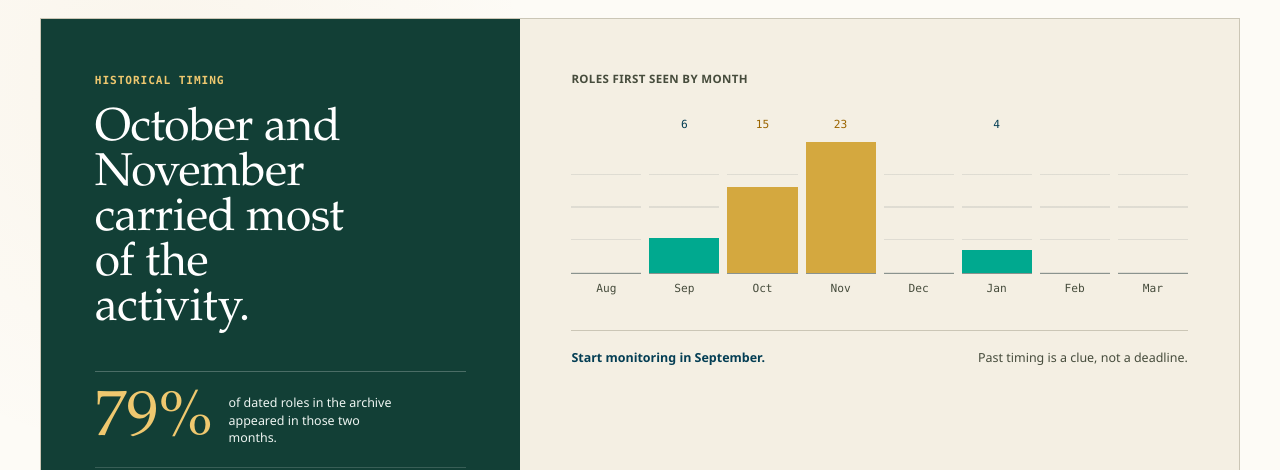
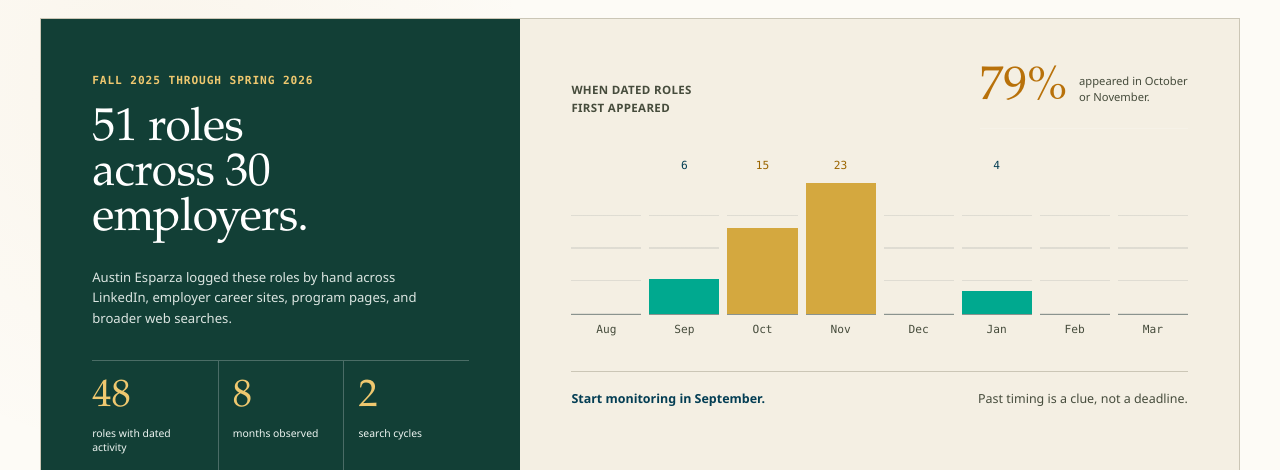
Before and after one commit to austinesparza/csulb-biotech-career-hub, a Next.js app: page /calendar in a window 1280 px wide. Shown: the part 482-952 px from the top of the page. Built offline with nearby package versions, Linux system fonts and the light colour scheme; no server answers; the database is empty.

Commit message:
Refine archive story and homepage close

```diff
--- a/src/app/about/page.tsx
+++ b/src/app/about/page.tsx
@@ -1,9 +1,9 @@
 import Image from 'next/image';
 import Link from 'next/link';
 import { CLUB_LINKS, mailto } from '@/lib/clubLinks';
+import aboutDnaAnalysts from '../../../public/brand/about-dna-analysts.webp';
 import aboutHela from '../../../public/brand/about-hela.webp';
 import footerLab from '../../../public/brand/footer-lab.webp';
-import prepareStudents from '../../../public/brand/prepare-students.webp';
 
 const DISCOVERY_PATHS = [
   ['Daily source checks', 'Approved employer and program sites'],
@@ -134,8 +134,8 @@ export default function AboutPage() {
       <section className="about-contribute site-wrap">
         <div className="about-contribute-image">
           <Image
-            src={prepareStudents}
-            alt="Biotechnology students working together in a teaching laboratory"
+            src={aboutDnaAnalysts}
+            alt="Three DNA analysts preparing samples at a sequencing laboratory bench"
             fill
             placeholder="blur"
             sizes="(max-width: 820px) 100vw, 60vw"
--- a/src/app/calendar/page.tsx
+++ b/src/app/calendar/page.tsx
@@ -83,15 +83,38 @@ export default async function CalendarPage() {
 
       <section className="calendar-pattern" aria-labelledby="pattern-title">
         <div className="calendar-pattern-summary">
-          <p className="calendar-pattern-eyebrow">Historical timing</p>
-          <h2 id="pattern-title">October and November carried most of the activity.</h2>
-          <div className="calendar-season-insight">
-            <strong>{autumnPeakShare}%</strong>
-            <span>of dated roles in the archive appeared in those two months.</span>
-          </div>
+          <p className="calendar-pattern-eyebrow">Fall 2025 through spring 2026</p>
+          <h2 id="pattern-title">
+            {HISTORICAL_ARCHIVE_SUMMARY.roles} roles across{' '}
+            {HISTORICAL_ARCHIVE_SUMMARY.normalizedEmployers} employers.
+          </h2>
+          <p className="calendar-collection-note">
+            Austin Esparza logged these roles by hand across LinkedIn, employer career
+            sites, program pages, and broader web searches.
+          </p>
+          <dl className="calendar-archive-metrics">
+            <div>
+              <dt>{HISTORICAL_ARCHIVE_SUMMARY.datedRoles}</dt>
+              <dd>roles with dated activity</dd>
+            </div>
+            <div>
+              <dt>{RECRUITING_MONTHS.length}</dt>
+              <dd>months observed</dd>
+            </div>
+            <div>
+              <dt>{HISTORICAL_ARCHIVE_SUMMARY.cycles}</dt>
+              <dd>search cycles</dd>
+            </div>
+          </dl>
         </div>
         <div className="calendar-season">
-          <p className="calendar-chart-label">Roles first seen by month</p>
+          <div className="calendar-chart-head">
+            <p className="calendar-chart-label">When dated roles first appeared</p>
+            <div className="calendar-season-insight">
+              <strong>{autumnPeakShare}%</strong>
+              <span>appeared in October or November.</span>
+            </div>
+          </div>
           <ol className="calendar-bars" aria-label="Historical recruiting activity by month">
             {activity.map((item, index) => (
               <li
@@ -113,9 +136,11 @@ export default async function CalendarPage() {
           </p>
         </div>
         <p className="calendar-pattern-source">
-          <span>{HISTORICAL_ARCHIVE_SUMMARY.roles} roles studied</span>
-          <span>{HISTORICAL_ARCHIVE_SUMMARY.cycles} archived cycles</span>
-          <span>{HISTORICAL_ARCHIVE_SUMMARY.datedRoles} roles with dated activity</span>
+          <span>Manually collected</span>
+          <span>LinkedIn</span>
+          <span>Employer career sites</span>
+          <span>Program pages</span>
+          <span>Web search</span>
         </p>
       </section>
 
--- a/src/app/design-reduction.css
+++ b/src/app/design-reduction.css
@@ -56,15 +56,6 @@
 
 .editorial-hero-copy {
   padding-bottom: 0;
-}
-
-.home-attribution {
-  max-width: 54ch;
-  margin: 0 0 18px;
-  color: var(--gold-mark);
-  font-size: .78rem;
-  font-weight: 750;
-  letter-spacing: .015em;
 }
 
 .editorial-hero h1 {
@@ -273,7 +264,7 @@
 
 .home-zebrafish-coda {
   display: grid;
-  grid-template-columns: minmax(0, 1fr) clamp(18px, 2.2vw, 36px);
+  grid-template-columns: minmax(0, 1fr) clamp(96px, 12vw, 150px);
   background: #000;
 }
 
@@ -305,7 +296,7 @@
   z-index: 2;
   top: 24%;
   right: 5%;
-  width: min(39%, 560px);
+  width: min(42%, 560px);
   color: white;
 }
 
@@ -938,7 +929,7 @@
 
 .calendar-pattern-summary {
   grid-area: summary;
-  padding: clamp(38px, 4.2vw, 62px);
+  padding: clamp(38px, 4.2vw, 62px) clamp(34px, 4vw, 58px);
   background: #123f36;
   color: white;
 }
@@ -954,36 +945,86 @@
 }
 
 .calendar-pattern h2 {
-  max-width: 12ch;
+  max-width: 11ch;
   margin-top: 18px;
   color: white;
   font-size: clamp(2.25rem, 3.6vw, 3.65rem);
   line-height: .98;
 }
 
-.calendar-pattern-summary .calendar-season-insight {
+.calendar-pattern .calendar-collection-note {
+  max-width: 45ch;
+  margin: 24px 0 0;
+  color: #dbe5e1;
+  font-family: var(--sans);
+  font-size: .82rem;
+  line-height: 1.55;
+}
+
+.calendar-archive-metrics {
+  display: grid;
+  grid-template-columns: repeat(3, minmax(0, 1fr));
+  margin: 32px 0 0;
+  padding: 0;
+  border-block: 1px solid rgba(255,255,255,.24);
+}
+
+.calendar-archive-metrics > div {
+  min-width: 0;
+  padding: 18px 14px 18px 0;
+}
+
+.calendar-archive-metrics > div + div {
+  padding-left: 14px;
+  border-left: 1px solid rgba(255,255,255,.24);
+}
+
+.calendar-archive-metrics dt {
+  color: #efc86f;
+  font-family: var(--serif);
+  font-size: clamp(1.8rem, 3vw, 2.6rem);
+  line-height: 1;
+}
+
+.calendar-archive-metrics dd {
+  margin: 8px 0 0;
+  color: #eef5f2;
+  font-size: .65rem;
+  line-height: 1.35;
+}
+
+.calendar-chart-head {
   display: grid;
   grid-template-columns: auto minmax(0, 1fr);
-  gap: 16px;
-  align-items: end;
-  margin-top: 38px;
-  padding-top: 22px;
-  border-top: 1px solid rgba(255,255,255,.24);
+  gap: 28px;
+  align-items: center;
 }
 
-.calendar-pattern-summary .calendar-season-insight strong {
-  color: #efc86f;
-  font-family: var(--serif);
-  font-size: clamp(3rem, 5vw, 4.8rem);
-  font-weight: 500;
-  line-height: .78;
+.calendar-chart-head .calendar-chart-label {
+  max-width: 20ch;
 }
 
-.calendar-pattern-summary .calendar-season-insight span {
-  max-width: 23ch;
-  color: #eef5f2;
+.calendar-chart-head .calendar-season-insight {
+  display: grid;
+  grid-template-columns: auto minmax(0, 1fr);
+  gap: 12px;
+  align-items: center;
+  justify-self: end;
+}
+
+.calendar-chart-head .calendar-season-insight strong {
+  color: var(--gold-mark);
+  font-family: var(--serif);
+  font-size: clamp(2.3rem, 3.7vw, 3.8rem);
+  font-weight: 500;
+  line-height: .8;
+}
+
+.calendar-chart-head .calendar-season-insight span {
+  max-width: 17ch;
+  color: var(--ink-soft);
   font-family: var(--sans);
-  font-size: .78rem;
+  font-size: .7rem;
   line-height: 1.4;
 }
 
@@ -1059,20 +1100,21 @@
 .calendar-pattern .calendar-pattern-source {
   grid-area: source;
   display: flex;
-  gap: 28px;
+  flex-wrap: wrap;
+  gap: 8px 0;
   max-width: none;
   margin: 0;
   padding: 15px clamp(24px, 3vw, 44px);
   border-top: 1px solid var(--line-strong);
   color: var(--ink-soft);
   font-family: var(--mono);
-  font-size: .65rem;
+  font-size: .62rem;
   letter-spacing: .02em;
 }
 
 .calendar-pattern-source span + span::before {
   content: "·";
-  margin-right: 28px;
+  margin-inline: 20px;
   color: var(--gold-mark);
 }
 
@@ -1310,7 +1352,7 @@
 
   .home-zebrafish-coda {
     grid-template-columns: 1fr;
-    grid-template-rows: auto 14px;
+    grid-template-rows: auto 18px;
   }
 
   .home-zebrafish-media {
@@ -1349,6 +1391,14 @@
 
   .calendar-pattern-source span + span::before {
     content: none;
+  }
+
+  .calendar-chart-head {
+    grid-template-columns: 1fr;
+  }
+
+  .calendar-chart-head .calendar-season-insight {
+    justify-self: start;
   }
 
   .about-memory {
--- a/src/app/page.tsx
+++ b/src/app/page.tsx
@@ -68,7 +68,6 @@ export default async function HomePage() {
     <div className="home-editorial">
       <section className="editorial-hero site-wrap">
         <div className="editorial-hero-copy">
-          <p className="home-attribution">Curated and reviewed by the CSULB Biotechnology Club</p>
           <h1>Opportunities for what comes next.</h1>
           <p className="editorial-intro">
             Biotechnology begins with the urge to look closer. Find internships,
@@ -210,7 +209,7 @@ export default async function HomePage() {
             sizes="100vw"
           />
           <div className="home-zebrafish-copy">
-            <h2 id="zebrafish-title">Find the work that draws you in.</h2>
+            <h2 id="zebrafish-title">The next question is yours.</h2>
             <Link href="/internships">Explore current opportunities <span aria-hidden="true">→</span></Link>
           </div>
         </div>
```
Also changed, not shown: public/brand/about-dna-analysts.webp (added).
